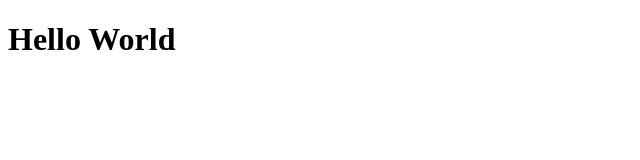
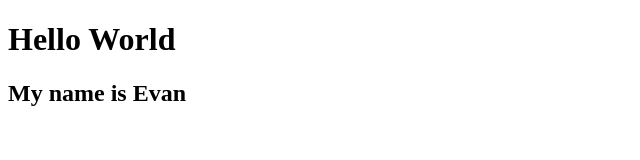
Before and after one commit to em-csedge/em-csedge.github.io, a plain HTML site: page index.html in a window 1280 px wide. Shown: the whole page, without its empty margins (0-640 px from the left). Drawn offline with Linux system fonts and the light colour scheme.

Commit message:
added heading to my file

```diff
--- a/index.html
+++ b/index.html
@@ -10,6 +10,7 @@
 
 <body>
   <h1>Hello World</h1>
+  <h2>My name is Evan</h2>
 </body>
 
 </html>
```
